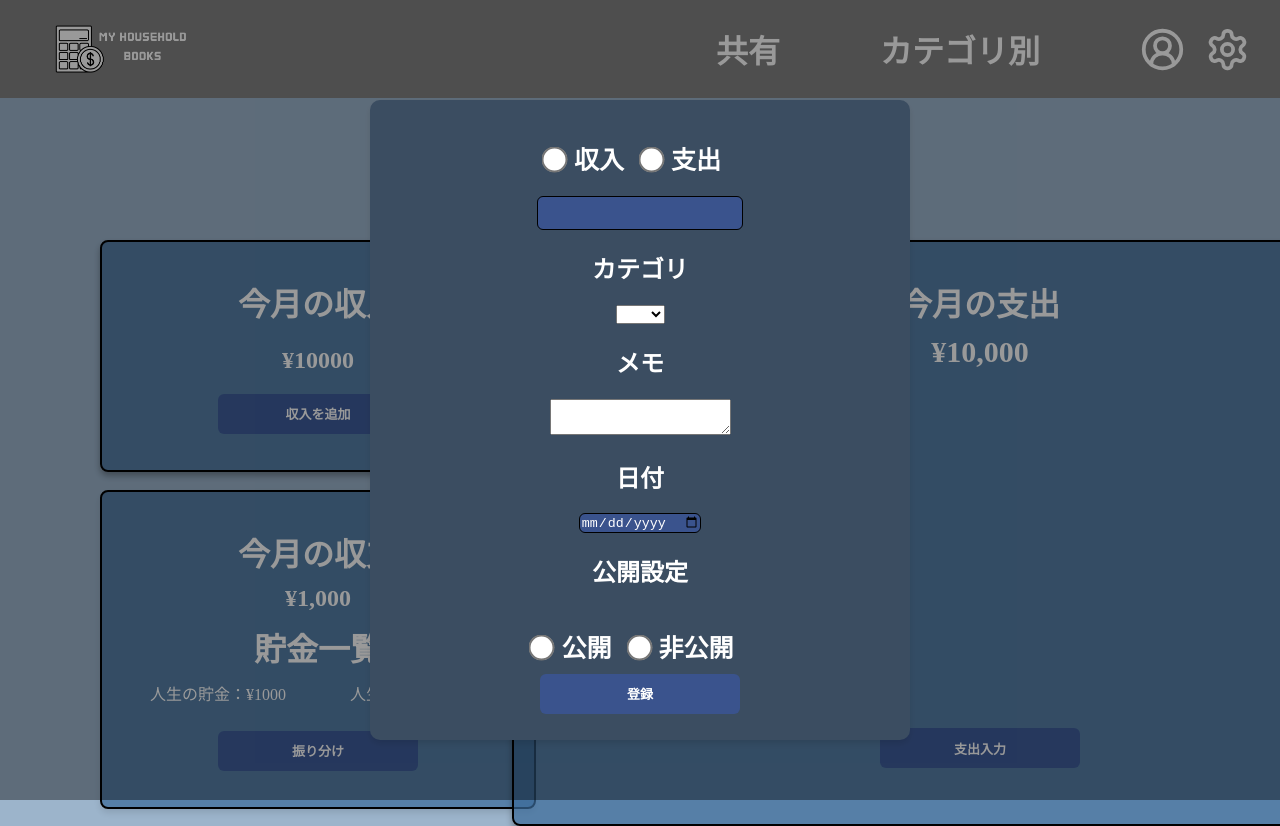
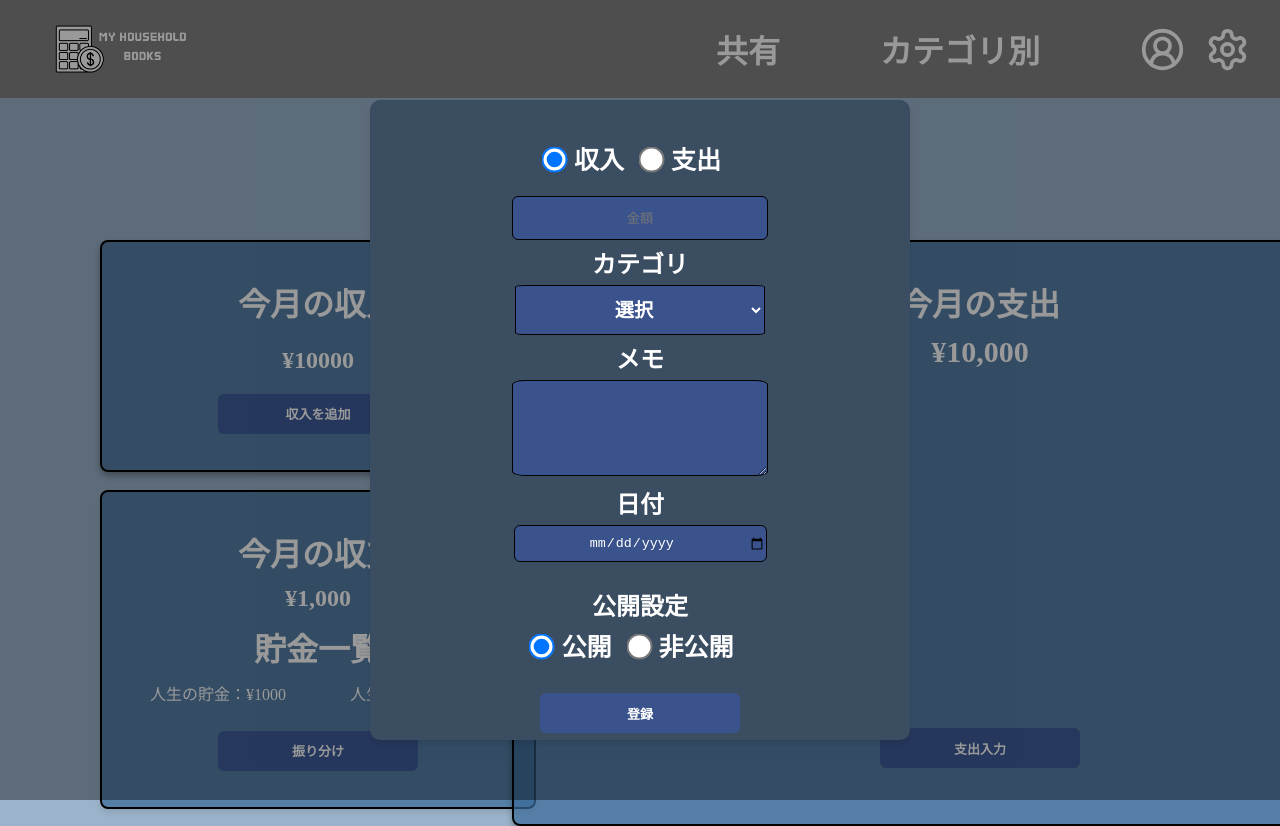
Before and after one commit to Fudai1020/kakeibo-app, a React (Vite) app: page /Home in a window 1280 px wide. Both pictures are taken after a click on the button "収入を追加". Shown: the top 826 px of the page. Built offline with nearby package versions, Linux system fonts and the light colour scheme.

Commit message:
モーダル入力フォーム作成

```diff
--- a/src/components/TransactionFormModal.tsx
+++ b/src/components/TransactionFormModal.tsx
@@ -1,46 +1,82 @@
+import { useState } from 'react';
 import '../styles/transactionFormModal.css'
+import { addDoc, collection } from 'firebase/firestore';
+import { db } from '../firebase/firebase';
 
 type Props = {
   onClose: () => void;
 };
 
 const TransactionFormModal = ({onClose}:Props) => {
+
+  const [type,setType] = useState('income');
+  const [amount,setAmount] = useState("");
+  const [category,setCategory] = useState("");
+  const [memo,setMemo] = useState("");
+  const [date,setDate] = useState("");
+  const [isPrivate,setIsPrivate] = useState(false);
+  const normalizeAmount = (input:string) => {
+    const harf = input.replace(/[０-９]/g,s => String.fromCharCode(s.charCodeAt(0) - 0xFEE0)).replace(/ /g,"");
+    const numeric = harf.replace(/[^0-9]/g,"");
+    return Number(numeric);
+  }
+
+  const handleSubmit = async () => {
+    try{
+      await addDoc(collection(db,"transactions"),{
+        type,
+        amount:normalizeAmount(amount),
+        category,
+        memo,
+        date:new Date(),
+        isPrivate,
+      });
+      alert("登録完了！");
+      onClose();
+    }catch(e){
+      console.error("保存エラー",e);
+      alert("保存に失敗しました");
+    }
+  };
+
   return (
     <div className="modal-container">
       <div className="radio-group">
         <label>
-        <input type="radio" id='income'name="transactionType" value="income"/>
+        <input type="radio" id='income'name="transactionType" value="income" checked={type === 'income'} onChange={() => setType('income')}/>
         収入</label>
         <label>
-        <input type="radio" id='payment' name="transactionType" value="payment"/>
+        <input type="radio" id='payment' name="transactionType" value="payment" checked={type === 'payment'} onChange={() => setType('payment')}/>
         支出</label>
       </div>
       <div className='input-amount'>
-      <input type="text" />
+      <input type="text" value={amount} onChange={(e) => setAmount(e.target.value)} placeholder='金額'/>
       </div>
       <div className="select-category">
       <h2>カテゴリ</h2>
-      <select name="" id="">
-        <option value=""></option>
-        <option value="">食費</option>
+      <select value={category} onChange={(e) => setCategory(e.target.value)}>
+        <option value="">選択</option>
+        <option value="食費">食費</option>
       </select>
       </div>
       <div className="memo">
       <h2>メモ</h2>
-      <textarea name="" id=""></textarea>
+      <textarea value={memo} onChange={(e) => setMemo(e.target.value)}></textarea>
       </div>
+      <div className='date-lay'>
       <h2>日付</h2>
-      <input type="date" />
-      <h2>公開設定</h2>
+      <input type="date" value={date} onChange={(e) => setDate(e.target.value)}/>
+      </div>
       <div className="radio-group">
+          <h2>公開設定</h2>
        <label>
-        <input type="radio" id='isprivate'name="privateselect" value="isprivate"/>
+        <input type="radio" id='isprivate'name="privateselect" value="isprivate" checked={!isPrivate} onChange={() => setIsPrivate(false)}/>
         公開</label>
         <label>
-        <input type="radio" id='isnotprivate' name="privateselect" value="isnotprivate"/>
+        <input type="radio" id='isnotprivate' name="privateselect" value="isnotprivate" checked={isPrivate} onChange={() => setIsPrivate(true)}/>
         非公開</label>
       </div>
-      <button>登録</button>
+      <button className='index-button' onClick={handleSubmit}>登録</button>
     </div>
   )
 }
--- a/src/styles/transactionFormModal.css
+++ b/src/styles/transactionFormModal.css
@@ -10,11 +10,13 @@
     margin-top: 20px;
 }
 .input-amount input{
-    width: 200px;
-    height: 30px;
+    width: 250px;
+    height: 40px;
+    text-align: center;
+    color: rgba(255, 255, 255, 1);
 }
 .radio-group input[type="radio"] {
-  transform: scale(2); /* 1.5倍の大きさにする */
+  transform: scale(2); /* 2倍の大きさにする */
   margin-right: 8px;
 }
 .radio-group label {
@@ -28,3 +30,51 @@
 .radio-group{
     margin-top: 20px;
 }
+.select-category select{
+    width: 250px;
+    height: 50px;
+    background-color: rgba(58, 85, 153, 0.8);
+    color: white;
+    border-radius: 4%;
+    border: 1px solid black;
+    text-align: center;
+    font-weight: bold;
+    font-size: larger;
+}
+.select-category h2{
+    margin-top: 5px;
+    margin-bottom: 5px;
+}
+.select-category select:hover{
+    background-color: rgba(58, 85, 153, 1);
+}
+.memo textarea{
+    background-color: rgba(58, 85, 153, 0.8);
+    border-radius: 5%;
+    border: 1px solid black;
+    width: 250px;
+    height: 90px;
+    color: white;
+    font-size: 20px;
+    text-align: center;
+}
+.memo h2{
+    margin-top: 5px;
+    margin-bottom: 5px;
+}
+.date-lay h2{
+    margin-top: 5px;
+    margin-bottom: 5px;
+}
+.date-lay input{
+     width: 250px;
+    height: 35px;
+    text-align: center;
+}
+.radio-group h2{
+    margin-top: 5px;
+    margin-bottom: 5px;
+}
+.index-button{
+    margin-top: 30px;
+}
```
